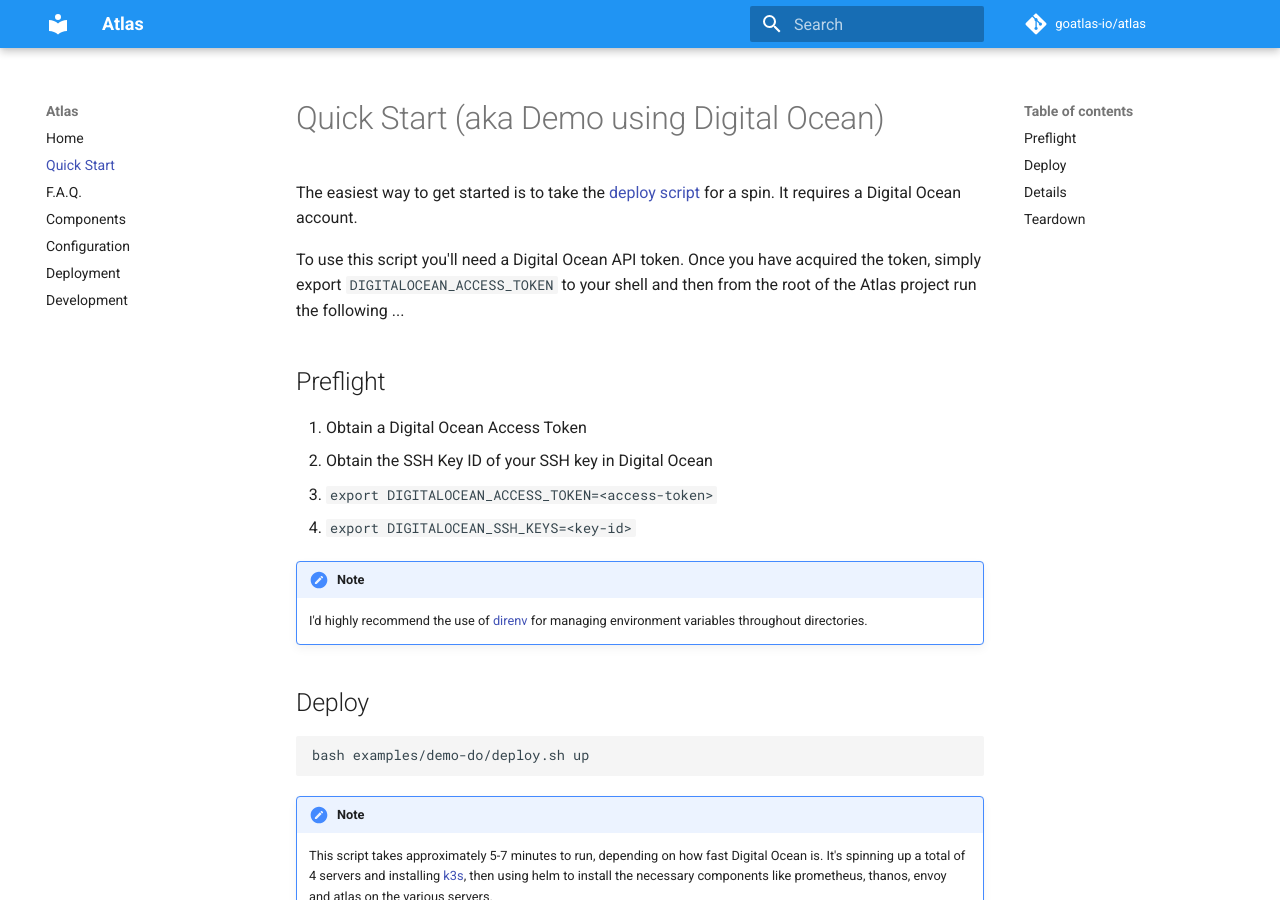
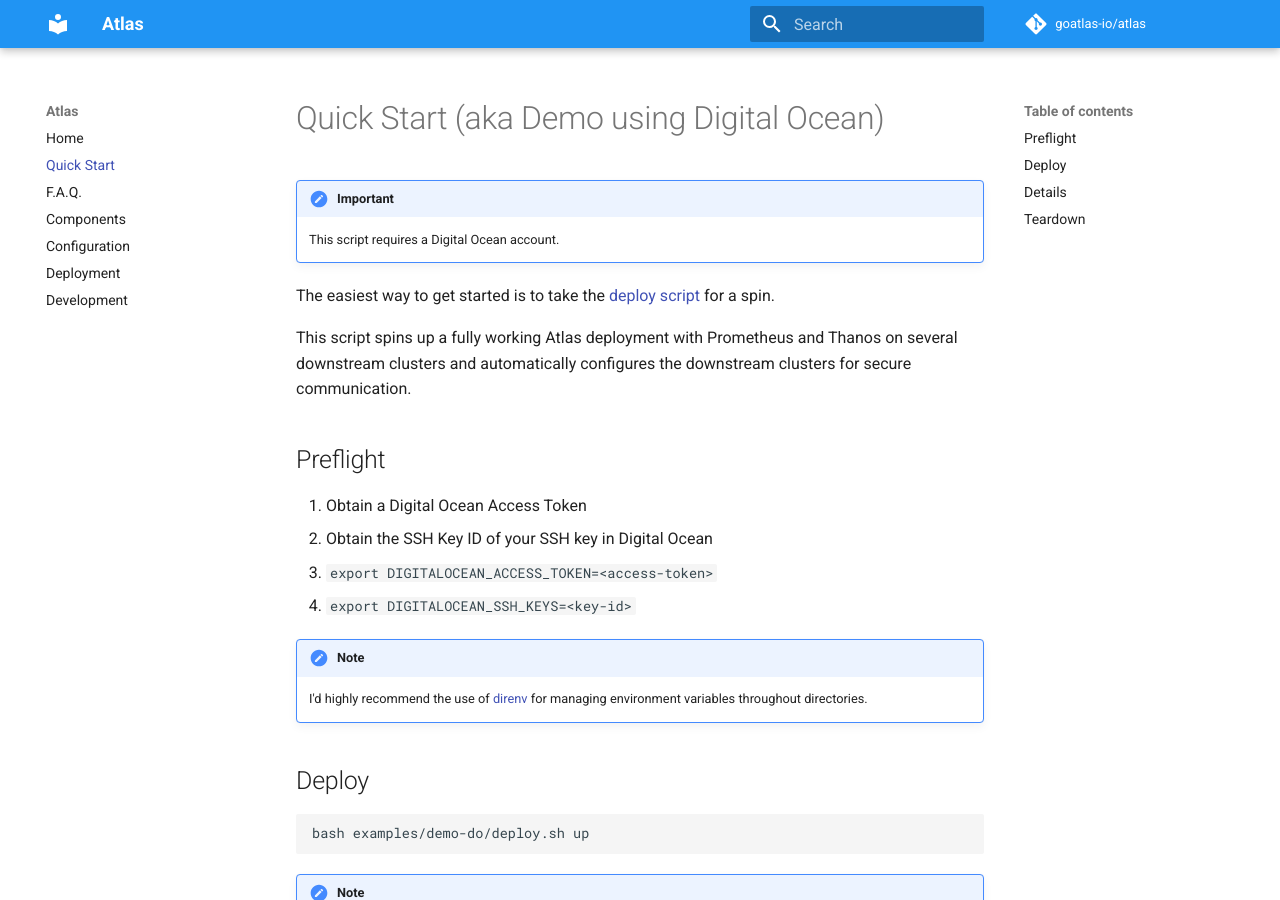
Before and after one commit to goatlas-io/atlas, an MkDocs documentation site: the page built from docs/quick-start.md, in a window 1280 px wide and 900 px high. Built offline with MkDocs 1.6.1 and Material for MkDocs 9.7.7, drawn with Linux system fonts in a browser that asks for light colours; comment, search, counter and statistics services are not loaded.

Commit message:
docs: improving quick-start

```diff
--- a/docs/quick-start.md
+++ b/docs/quick-start.md
@@ -1,8 +1,11 @@
 # Quick Start (aka Demo using Digital Ocean)
 
-The easiest way to get started is to take the [deploy script](examples/demo-do/deploy.sh) for a spin. It requires a Digital Ocean account.
+!!! important
+    This script requires a Digital Ocean account.
 
-To use this script you'll need a Digital Ocean API token. Once you have acquired the token, simply export `DIGITALOCEAN_ACCESS_TOKEN` to your shell and then from the root of the Atlas project run the following ...
+The easiest way to get started is to take the [deploy script](examples/demo-do/deploy.sh) for a spin.
+
+This script spins up a fully working Atlas deployment with Prometheus and Thanos on several downstream clusters and automatically configures the downstream clusters for secure communication.
 
 ## Preflight
 
```
